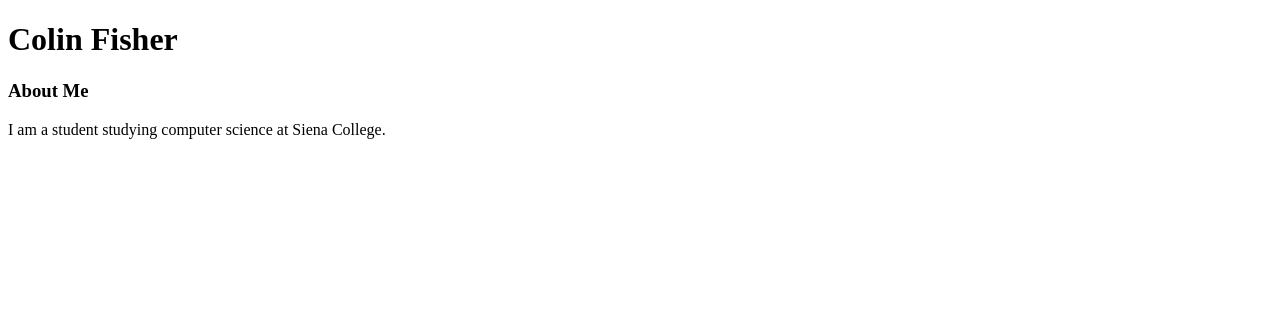
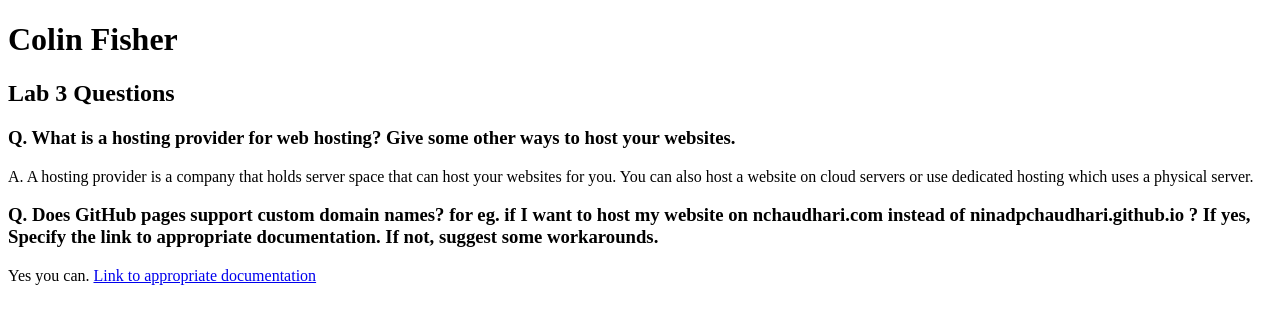
Before and after one commit to colinfisher1/colinfisher1.github.io, a plain HTML site: page index.html in a window 1280 px wide. Drawn offline with Linux system fonts and the light colour scheme.

Commit message:
Finished questions

```diff
--- a/index.html
+++ b/index.html
@@ -3,6 +3,7 @@
 <head>
     <meta charset="UTF-8">
     <meta name="viewport" content="width=device-width, initial-scale=1.0">
+    <link href = "stylesheet.css" rel = "stylesheet" type = "text">
     <title>Web Page</title>
 </head>
 <body>
@@ -10,8 +11,12 @@
         <h1>Colin Fisher</h1>
     </header>
     <main>
-        <h3>About Me</h3>
-        <p>I am a student studying computer science at Siena College.</p>
+        <h2>Lab 3 Questions</h2>
+        <h3>Q. What is a hosting provider for web hosting? Give some other ways to host your websites.</h3>
+        <p>A. A hosting provider is a company that holds server space that can host your websites for you. You can also host a website on cloud servers or use dedicated hosting which uses a physical server.</p>
+        <h3>Q. Does GitHub pages support custom domain names? for eg. if I want to host my website on nchaudhari.com instead of ninadpchaudhari.github.io ?
+            If yes, Specify the link to appropriate documentation. If not, suggest some workarounds.</h3>
+        <p>Yes you can. <a href="https://docs.github.com/en/pages/configuring-a-custom-domain-for-your-github-pages-site">Link to appropriate documentation</a></p>
     </main>
 </body>
 </html>
```
Also changed, not shown: stylesheet.css (added).
